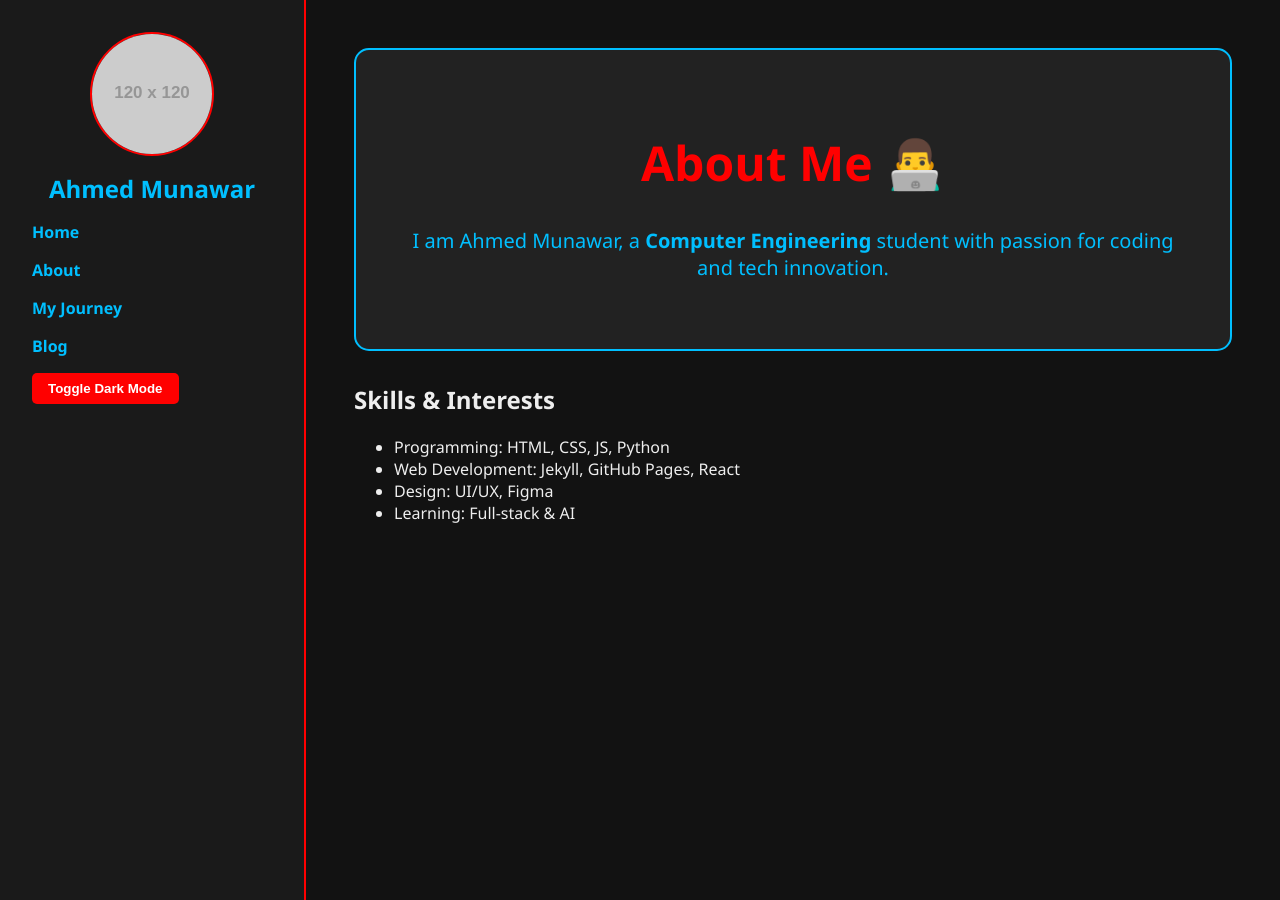
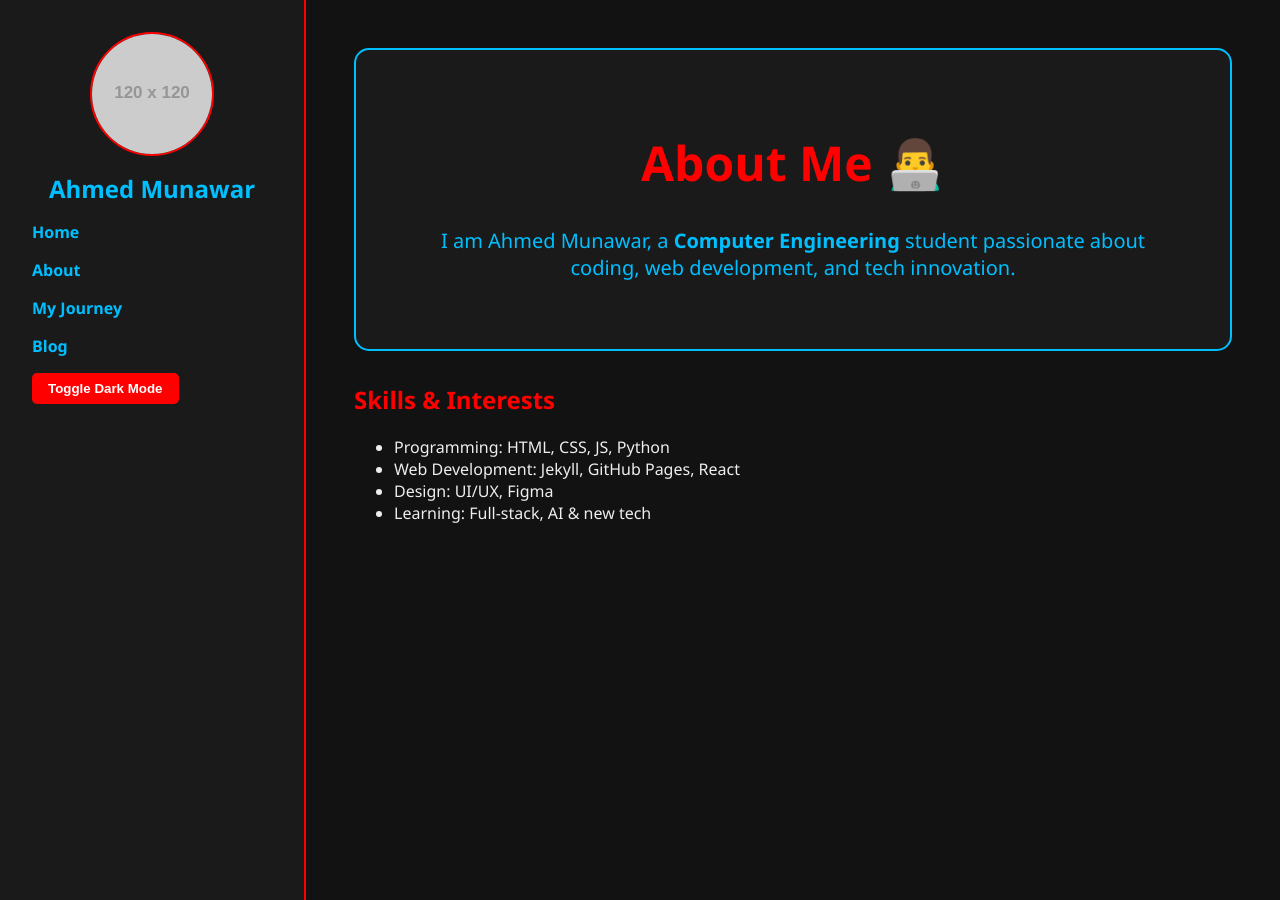
Before and after one commit to engr-ahmad-munawar/engr-ahmad-munawar.github.io-Portfolio-, a Jekyll site: the page built from about.md, in a window 1280 px wide and 900 px high. Built offline with Jekyll 4.4.1, drawn with Linux system fonts in a browser that asks for light colours.

Commit message:
Update about.md

```diff
--- a/about.md
+++ b/about.md
@@ -3,15 +3,15 @@ layout: default
 title: About
 ---
 
-<div class="hero" style="background:#222; padding:3rem; border-radius:15px; text-align:center;">
+<div class="hero">
   <h1>About Me 👨‍💻</h1>
-  <p>I am Ahmed Munawar, a <strong>Computer Engineering</strong> student with passion for coding and tech innovation.</p>
+  <p>I am Ahmed Munawar, a <strong>Computer Engineering</strong> student passionate about coding, web development, and tech innovation.</p>
 </div>
 
-<h2>Skills & Interests</h2>
+<h2 style="color:#ff0000;">Skills & Interests</h2>
 <ul>
   <li>Programming: HTML, CSS, JS, Python</li>
   <li>Web Development: Jekyll, GitHub Pages, React</li>
   <li>Design: UI/UX, Figma</li>
-  <li>Learning: Full-stack & AI</li>
+  <li>Learning: Full-stack, AI & new tech</li>
 </ul>
```
